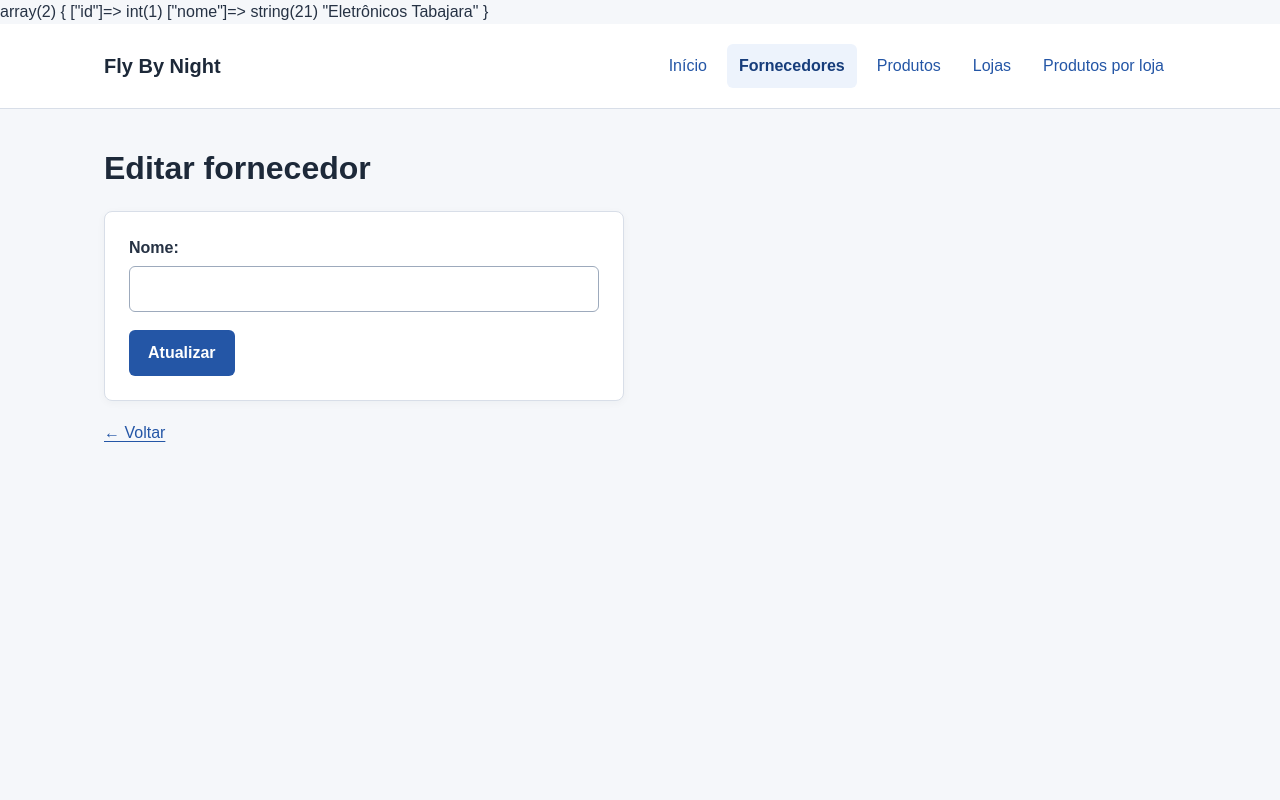
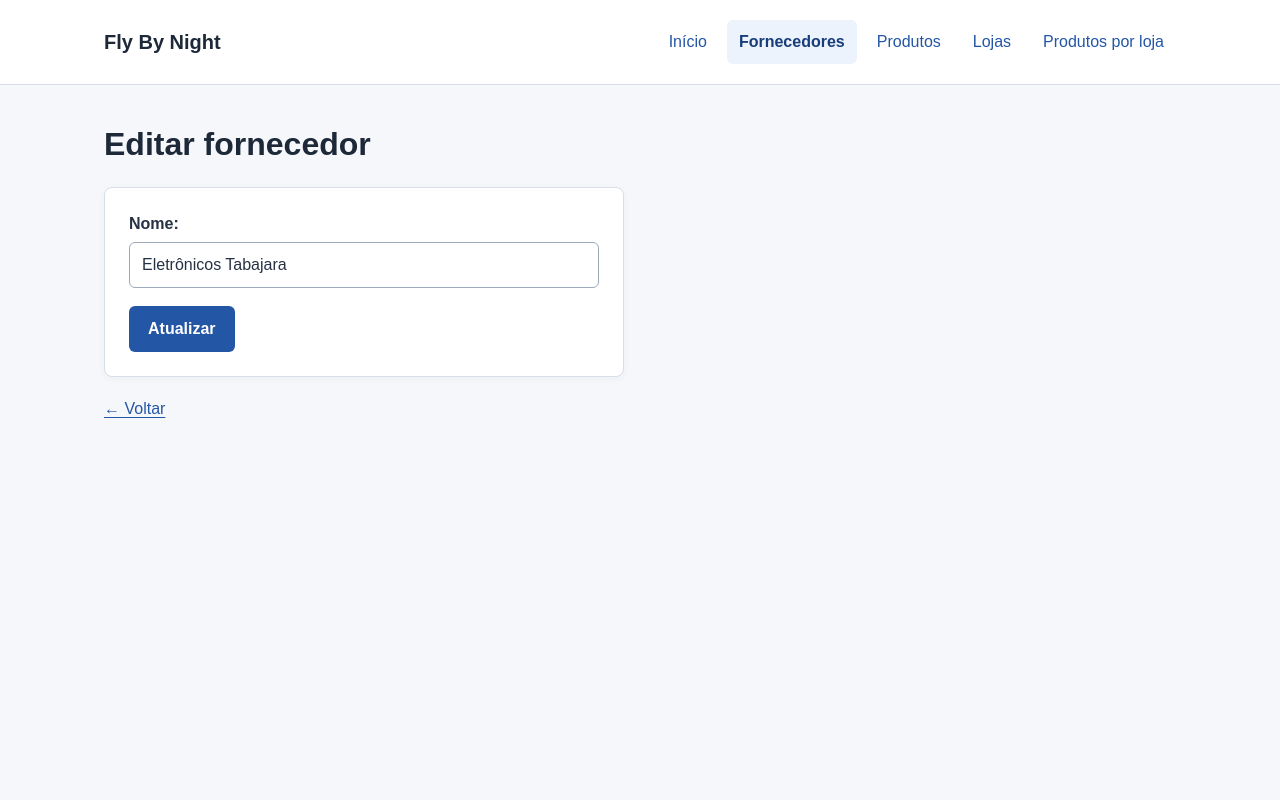
Before and after one commit to emillyeleslyemarques-oss/flybynight-site_emillye, a PHP site: page /fornecedores/editar.php?id=1 in a window 1280 px wide. Run offline with PHP 8.4, Linux system fonts and the light colour scheme; data comes from the database, SQL or seed files in the repository.

Commit message:
campo oculto

```diff
--- a/fornecedores/editar.php
+++ b/fornecedores/editar.php
@@ -13,7 +13,7 @@ $id = $_GET['id'];
 //2: Ao termino, a função DEVOLVE (retorna) um array com os dados do fornecedor
 $fornecedor = buscarFornecedorPorID($conexao, $id);
 
-var_dump($fornecedor);
+
 ?>
 <!DOCTYPE html>
 <html lang="pt-br">
@@ -36,9 +36,12 @@ var_dump($fornecedor);
         <!-- Modelo visual: os campos não são enviados nem persistidos. -->
         <!-- Os campos serão preenchidos com os dados do registro selecionado. -->
         <form action="" method="post">
+            <!-- Usamos um campo oculto (input hidden) para garantir que o
+             formulario tambem possui o id do fornecedor -->
+            <input type="hidden" name="id" value="<?= $fornecedor['id'] ?>">
             <div>
                 <label for="nome">Nome:</label>
-                <input type="text" name="nome" id="nome" maxlength="100" required>
+                <input value="<?= $fornecedor['nome'] ?>" type="text" name="nome" id="nome" maxlength="100" required>
             </div>
             <button type="submit">Atualizar</button>
         </form>
```
